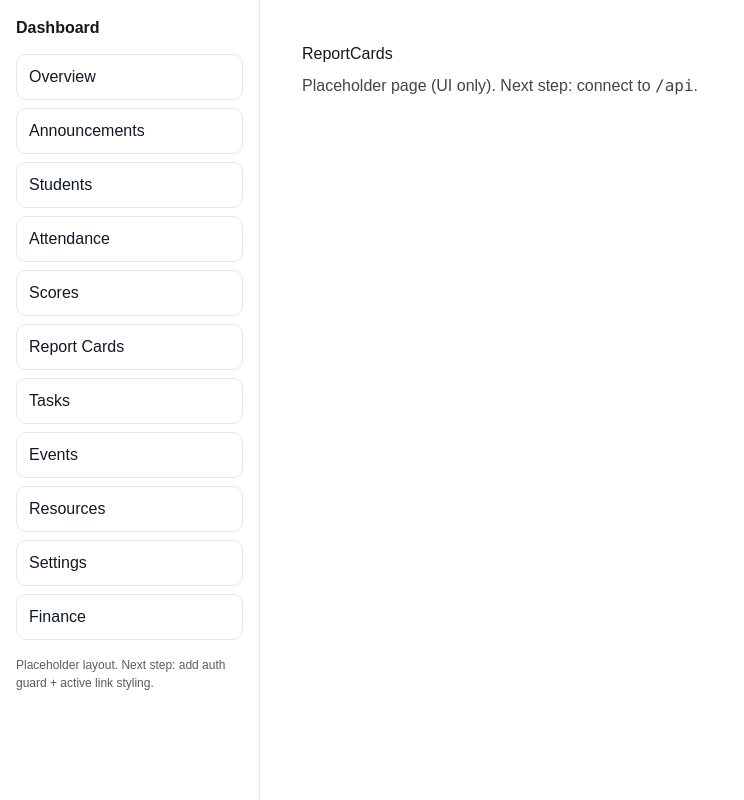
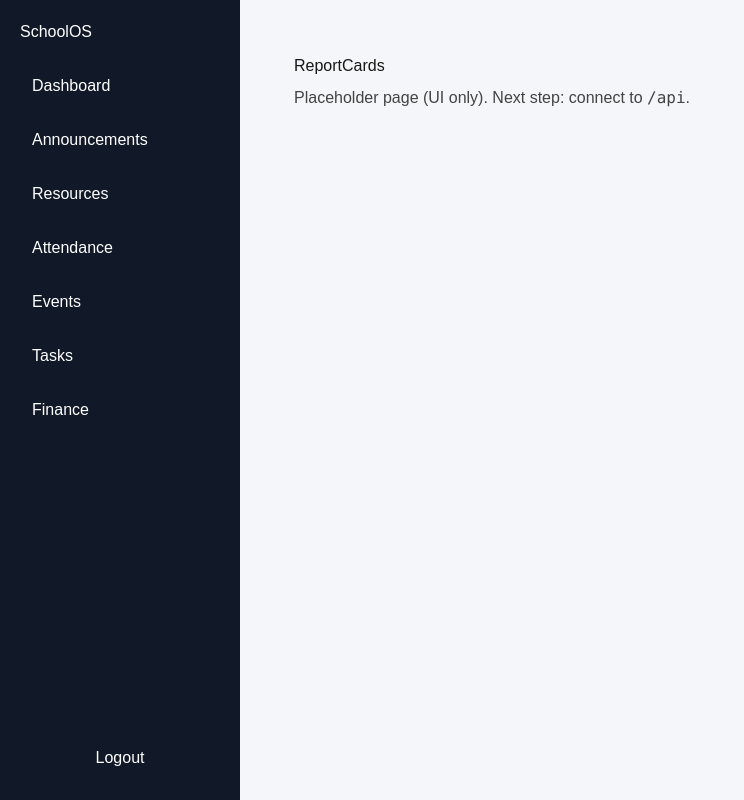
Before and after one commit to AKNLB/school-platform, a Next.js app in the folder frontend/: page /dashboard/report-cards in a window 1280 px wide. Shown: the whole page, without its empty margins (0-744 px from the left). Built offline with nearby package versions, Linux system fonts and the light colour scheme.

Commit message:
Upgrade dashboard layout and module pages

```diff
--- a/frontend/src/app/dashboard/layout.tsx
+++ b/frontend/src/app/dashboard/layout.tsx
@@ -1,55 +1,102 @@
-// frontend/src/app/dashboard/layout.tsx
-import type { ReactNode } from "react";
+"use client";
+
+import { ReactNode } from "react";
+import { useRouter } from "next/navigation";
 
 export default function DashboardLayout({ children }: { children: ReactNode }) {
+  const router = useRouter();
+
+  async function logout() {
+    await fetch("/api/auth/logout", {
+      method: "POST",
+      credentials: "include",
+    });
+
+    router.replace("/login");
+  }
+
   return (
-    <div style={{ minHeight: "100vh", display: "flex" }}>
-      {/* Sidebar (placeholder) */}
-      <aside
-        style={{
-          width: 260,
-          borderRight: "1px solid #e5e7eb",
-          padding: 16,
-          position: "sticky",
-          top: 0,
-          alignSelf: "flex-start",
-          height: "100vh",
-          background: "#fff",
-        }}
-      >
-        <div style={{ fontWeight: 900, fontSize: 16 }}>Dashboard</div>
+    <div style={styles.wrapper}>
+      {/* Sidebar */}
+      <aside style={styles.sidebar}>
+        <h2 style={styles.logo}>SchoolOS</h2>
 
-        <nav style={{ marginTop: 14, display: "grid", gap: 8 }}>
-          <a href="/dashboard" style={linkStyle}>Overview</a>
-          <a href="/dashboard/announcements" style={linkStyle}>Announcements</a>
-          <a href="/dashboard/students" style={linkStyle}>Students</a>
-          <a href="/dashboard/attendance" style={linkStyle}>Attendance</a>
-          <a href="/dashboard/scores" style={linkStyle}>Scores</a>
-          <a href="/dashboard/report-cards" style={linkStyle}>Report Cards</a>
-          <a href="/dashboard/tasks" style={linkStyle}>Tasks</a>
-          <a href="/dashboard/events" style={linkStyle}>Events</a>
-          <a href="/dashboard/resources" style={linkStyle}>Resources</a>
-          <a href="/dashboard/settings" style={linkStyle}>Settings</a>
-          <a href="/dashboard/finance" style={linkStyle}>Finance</a>
+        <nav style={styles.nav}>
+          <NavItem label="Dashboard" path="/dashboard" />
+          <NavItem label="Announcements" path="/dashboard/announcements" />
+          <NavItem label="Resources" path="/dashboard/resources" />
+          <NavItem label="Attendance" path="/dashboard/attendance" />
+          <NavItem label="Events" path="/dashboard/events" />
+          <NavItem label="Tasks" path="/dashboard/tasks" />
+          <NavItem label="Finance" path="/dashboard/finance" />
         </nav>
 
-        <div style={{ marginTop: 16, fontSize: 12, opacity: 0.7 }}>
-          Placeholder layout. Next step: add auth guard + active link styling.
-        </div>
+        <button onClick={logout} style={styles.logout}>
+          Logout
+        </button>
       </aside>
 
-      {/* Main content */}
-      <main style={{ flex: 1, padding: 18 }}>{children}</main>
+      {/* Content */}
+      <main style={styles.main}>{children}</main>
     </div>
   );
 }
 
-const linkStyle: React.CSSProperties = {
-  display: "block",
-  padding: "10px 12px",
-  borderRadius: 10,
-  textDecoration: "none",
-  color: "#111827",
-  border: "1px solid #e5e7eb",
-  background: "#fff",
+function NavItem({ label, path }: { label: string; path: string }) {
+  const router = useRouter();
+
+  return (
+    <button style={styles.navItem} onClick={() => router.push(path)}>
+      {label}
+    </button>
+  );
+}
+
+const styles = {
+  wrapper: {
+    display: "flex",
+    minHeight: "100vh",
+  },
+
+  sidebar: {
+    width: 240,
+    background: "#111827",
+    color: "white",
+    padding: 20,
+    display: "flex",
+    flexDirection: "column",
+  },
+
+  logo: {
+    marginBottom: 20,
+  },
+
+  nav: {
+    display: "flex",
+    flexDirection: "column",
+    gap: 10,
+    flex: 1,
+  },
+
+  navItem: {
+    background: "transparent",
+    border: "none",
+    color: "white",
+    textAlign: "left",
+    padding: "10px 12px",
+    cursor: "pointer",
+    borderRadius: 6,
+  },
+
+  logout: {
+    marginTop: 20,
+    padding: "10px",
+    cursor: "pointer",
+  },
+
+  main: {
+    flex: 1,
+    padding: 30,
+    background: "#f4f6f9",
+  },
 };
--- a/frontend/src/app/dashboard/page.tsx
+++ b/frontend/src/app/dashboard/page.tsx
@@ -74,13 +74,13 @@ export default function DashboardPage() {
         <ActionCard
           title="Announcements"
           description="Post updates for teachers, parents, and students."
-          onClick={() => router.push("/announcements")}
+          onClick={() => router.push("/dashboard/announcements")}
         />
 
         <ActionCard
           title="Resources"
           description="Upload and organize learning resources and documents."
-          onClick={() => router.push("/resources")}
+          onClick={() => router.push("/dashboard/resources")}
         />
       </section>
 
```
Also changed, not shown: frontend/src/app/dashboard/PageShell.tsx (added).
